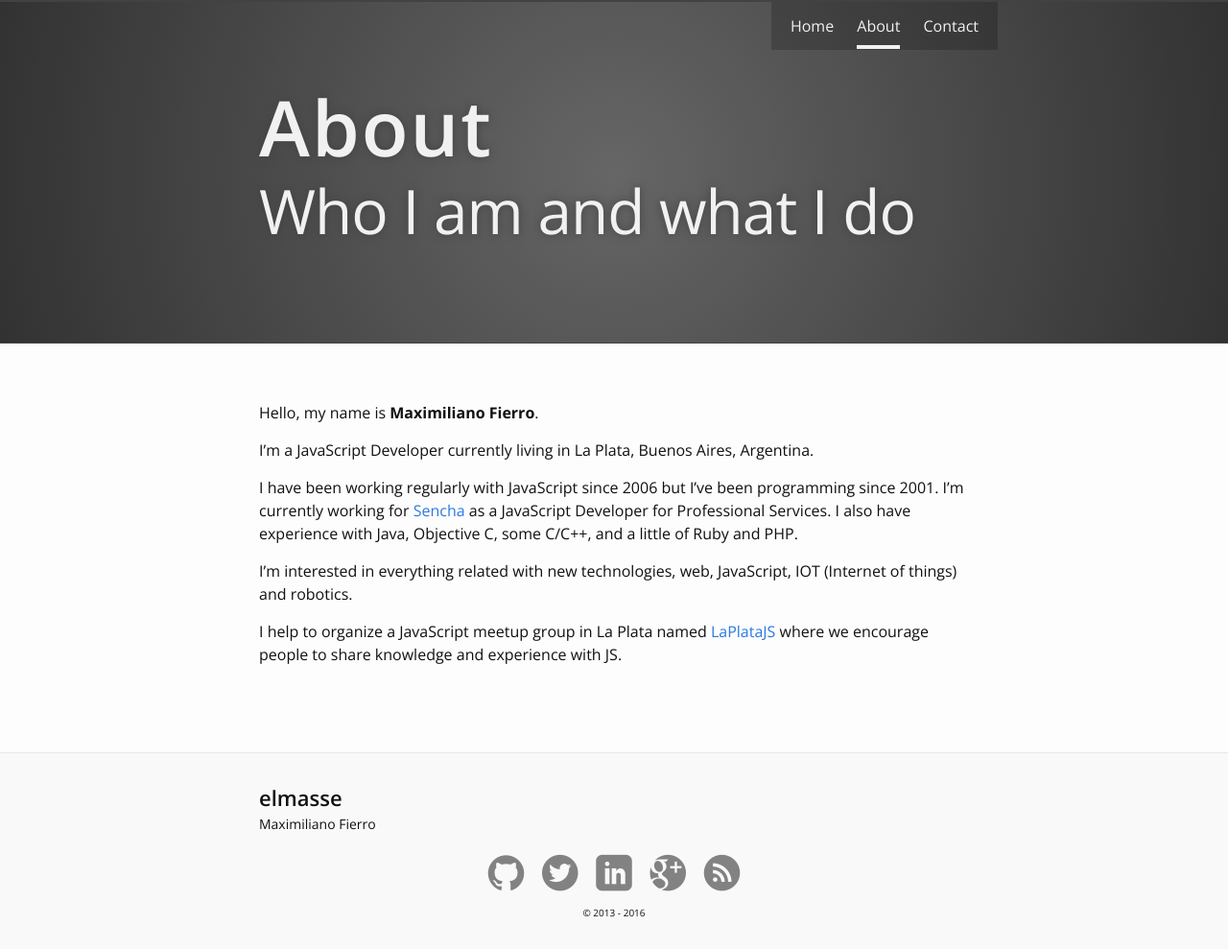
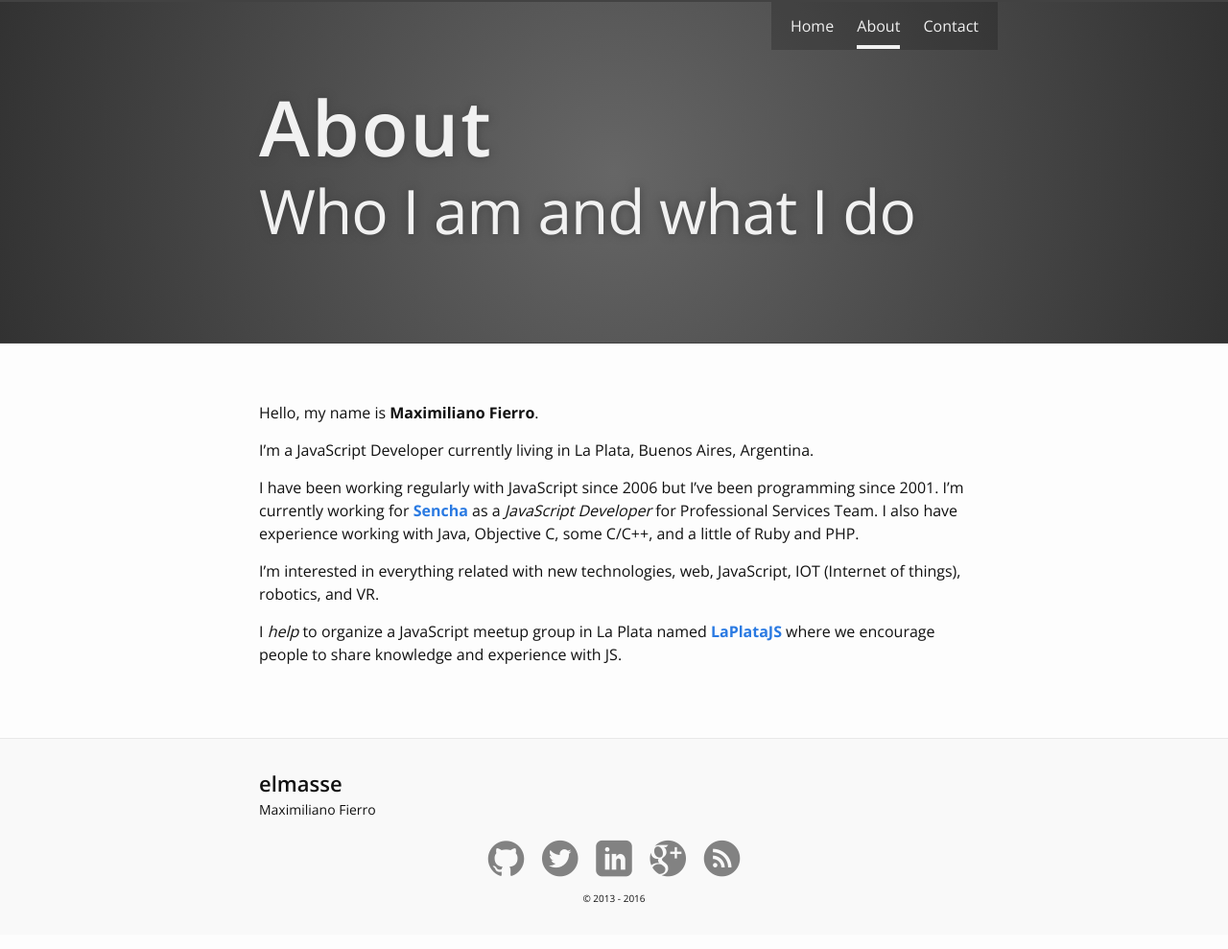
Before and after one commit to elmasse/elmasse.io, a Jekyll site: the page built from about.md, in a window 1280 px wide. Shown: the whole page at 96% size. Built offline with Jekyll 4.4.1, drawn with Linux system fonts in a browser that asks for light colours.

Commit message:
Removed unnecessary page layout. Small changes in About wording

```diff
--- a/_layouts/page.html
+++ /dev/null
@@ -1,14 +0,0 @@
----
-layout: default
----
-<div class="post">
-
-<!--   <header class="post-header">
-    <h1 class="post-title">{{ page.title }}</h1>
-  </header>
- -->
-  <article class="post-content">
-    {{ content }}
-  </article>
-
-</div>
--- a/about.md
+++ b/about.md
@@ -10,8 +10,10 @@ Hello, my name is **Maximiliano Fierro**.
 
 I'm a JavaScript Developer currently living in La Plata, Buenos Aires, Argentina.
 
-I have been working regularly with JavaScript since 2006 but I've been programming since 2001. I'm currently working for [Sencha](http://www.sencha.com) as a JavaScript Developer for Professional Services. I also have experience with Java, Objective C, some C/C++, and a little of Ruby and PHP.
+I have been working regularly with JavaScript since 2006 but I've been programming since 2001.
+I'm currently working for **[Sencha](http://www.sencha.com)** as a *JavaScript Developer* for Professional Services Team.
+I also have experience  working with Java, Objective C, some C/C++, and a little of Ruby and PHP.
 
-I'm interested in everything related with new technologies, web, JavaScript, IOT (Internet of things) and robotics.
+I'm interested in everything related with new technologies, web, JavaScript, IOT (Internet of things), robotics, and VR.
 
-I help to organize a JavaScript meetup group in La Plata named [LaPlataJS](http://laplatajs.github.io) where we encourage people to share knowledge and experience with JS.
+I *help* to organize a JavaScript meetup group in La Plata named **[LaPlataJS](http://laplatajs.github.io)** where we encourage people to share knowledge and experience with JS.
--- a/contact.html
+++ b/contact.html
@@ -1,5 +1,5 @@
 ---
-layout: page
+layout: default
 title: Contact
 description: Have questions, comments?
 category: contact
```
Also changed, not shown: other parts of about.md (+1 -1 lines).
